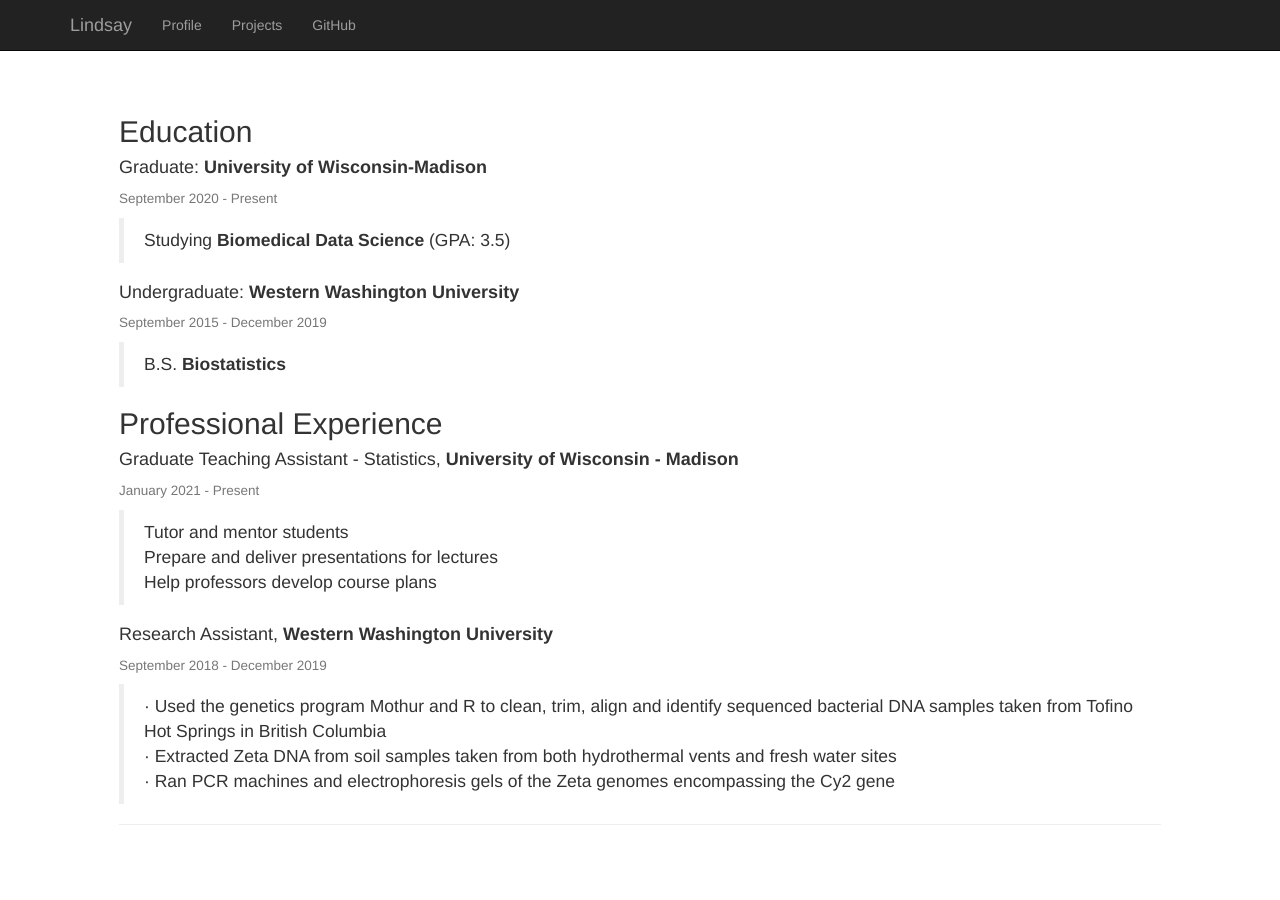
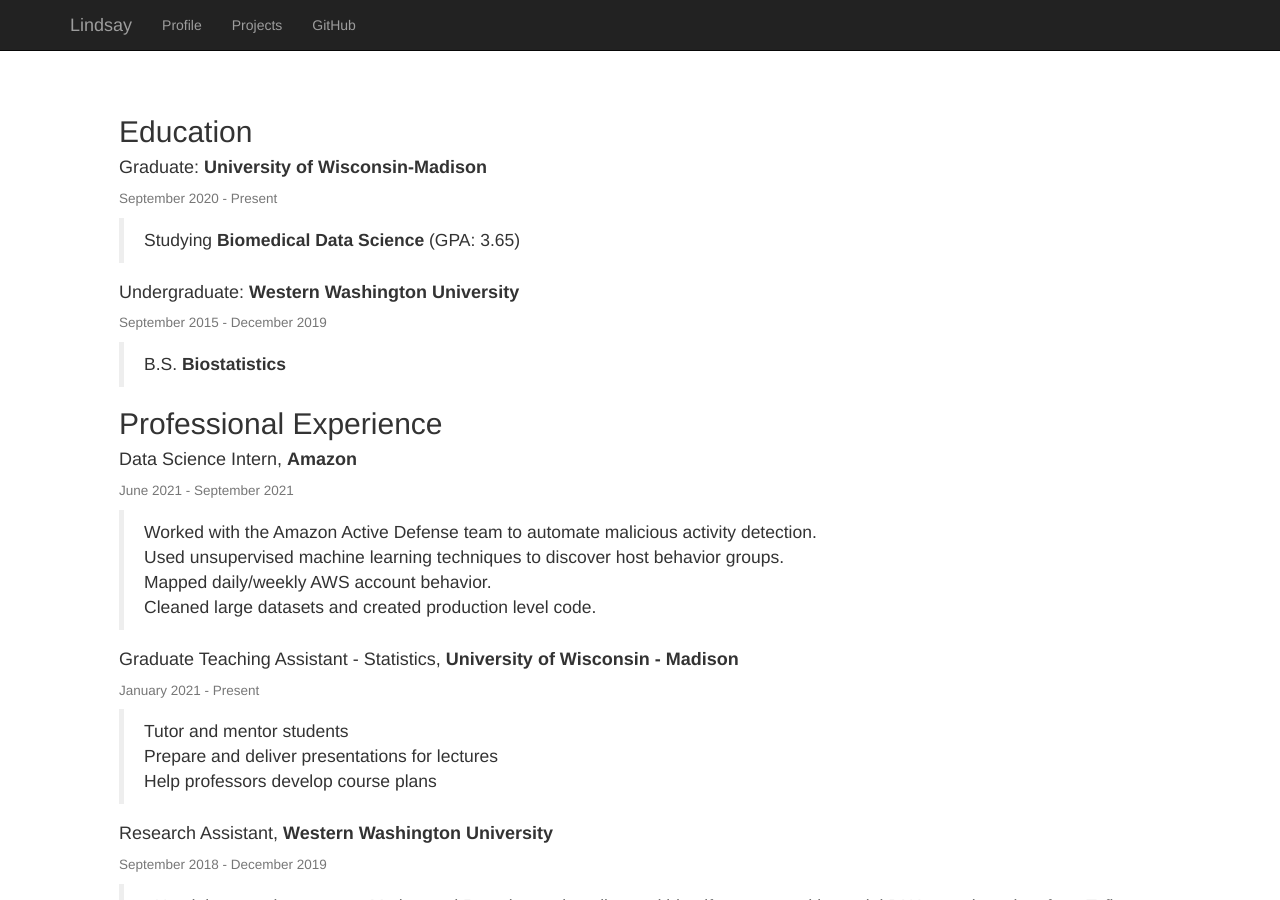
Before and after one commit to LindsayHeimerl/LindsayHeimerl.github.io, a Jekyll site: the page built from profile.md, in a window 1280 px wide and 900 px high. Built offline with Jekyll 4.4.1, drawn with Linux system fonts in a browser that asks for light colours.

Commit message:
Added ds position to profile

```diff
--- a/profile.md
+++ b/profile.md
@@ -5,7 +5,7 @@
 ## Education
 #### Graduate: **University of Wisconsin-Madison**
 #### <small>September 2020 - Present</small>
-> Studying **Biomedical Data Science** (GPA: 3.5)
+> Studying **Biomedical Data Science** (GPA: 3.65)
 
 #### Undergraduate: **Western Washington University**
 #### <small>September 2015 - December 2019</small>
@@ -14,6 +14,14 @@
 
 
 ## Professional Experience
+
+#### Data Science Intern, **Amazon**
+#### <small>June 2021 - September 2021</small>
+
+> Worked with the Amazon Active Defense team to automate malicious activity detection. <br>
+> Used unsupervised machine learning techniques to discover host behavior groups.<br>
+> Mapped daily/weekly AWS account behavior.<br>
+> Cleaned large datasets and created production level code.<br>
 
 #### Graduate Teaching Assistant - Statistics, **University of Wisconsin - Madison**
 #### <small>January 2021 - Present</small>
```
